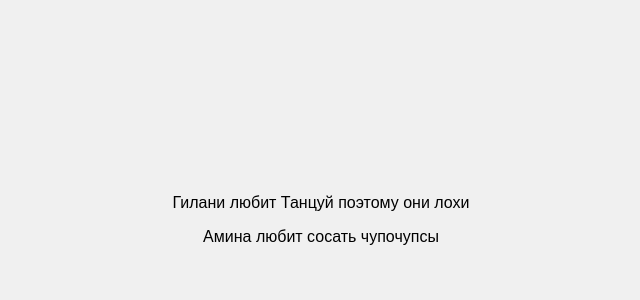
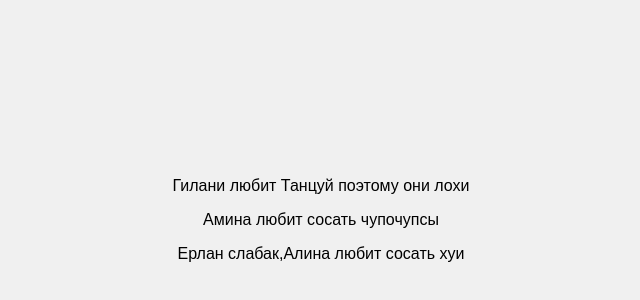
Before and after one commit to narikman/Anuarlox, a plain HTML site: page index.html in a window 1280 px wide. Shown: the part 180-480 px from the top of the page, without its empty margins (319-959 px from the left). Drawn offline with Linux system fonts and the light colour scheme.

Commit message:
index.html

```diff
--- a/index.html
+++ b/index.html
@@ -24,6 +24,7 @@
         <!-- Здесь будет ваш текст -->
         <p>Гилани любит Танцуй поэтому они лохи</p>
         <p>Амина любит сосать чупочупсы</p>
+        <p>Ерлан слабак,Алина любит сосать хуи</p>
     </div>
 </body>
 </html>
```
